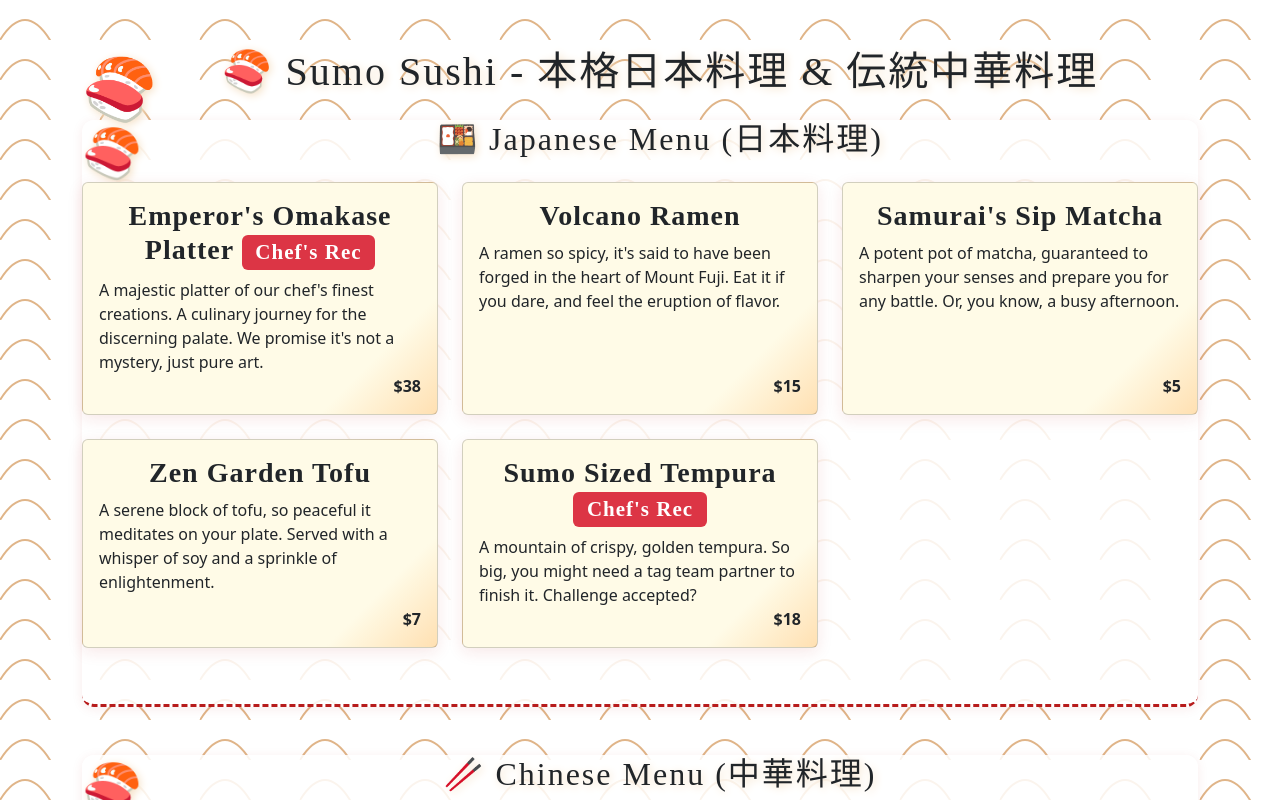
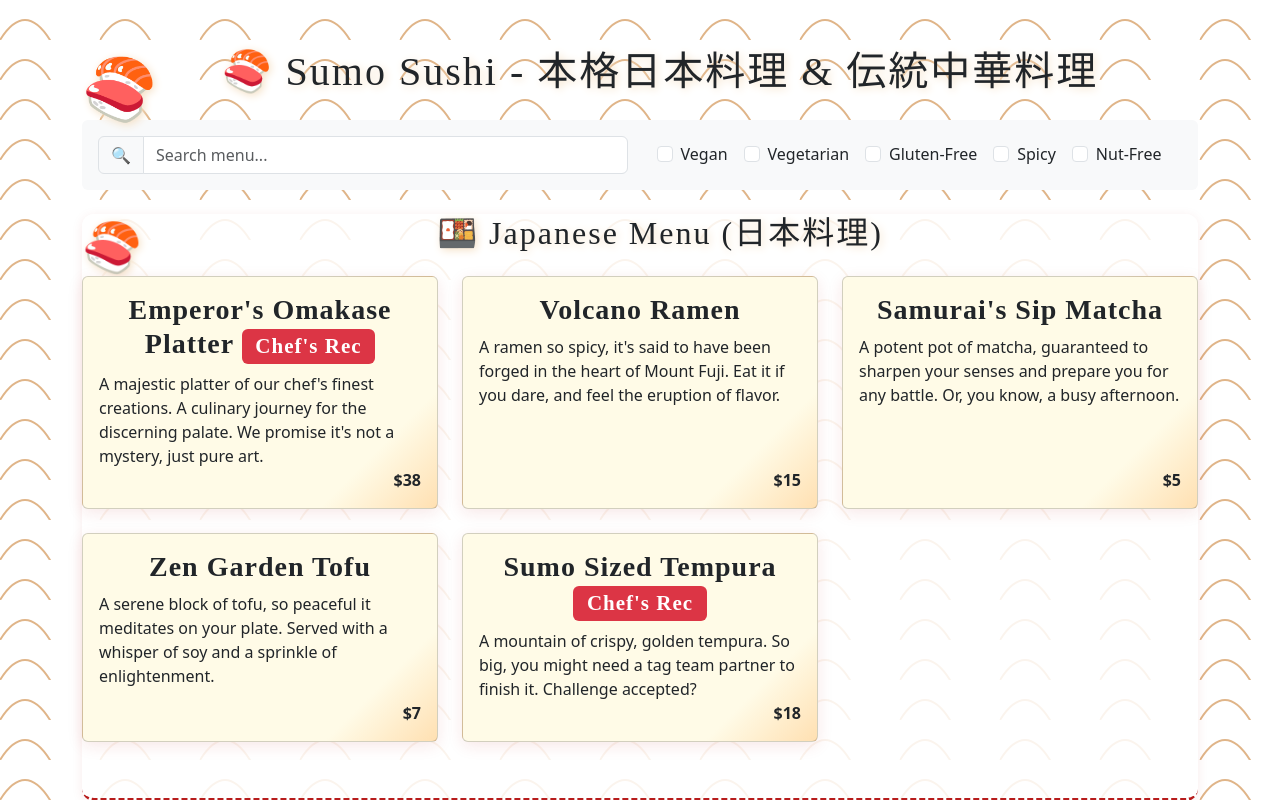
Before and after one commit to reubensebastian8/MWBPUB, a React (Create React App) app in the folder japanese-menu/: page / in a window 1280 px wide. Shown: the top 800 px of the page. Built offline with nearby package versions, Linux system fonts and the light colour scheme.

Commit message:
Added filter funtionality

```diff
--- a/japanese-menu/src/components/Menu.js
+++ b/japanese-menu/src/components/Menu.js
@@ -1,25 +1,60 @@
-import React from 'react';
-import { Container, Row, Col } from 'react-bootstrap';
+import React, { useState } from 'react';
+import { Container, Row } from 'react-bootstrap';
 import './Menu.css';
+import './MenuFilter.css';
 import MenuSection from './MenuSection';
 import Testimonial from './Testimonial';
+import MenuFilter from './MenuFilter';
 import { japaneseMenuItems, chineseMenuItems, testimonials } from './menuData';
 
 const Menu = () => {
+  const [searchTerm, setSearchTerm] = useState('');
+  const [filters, setFilters] = useState({
+    vegan: false,
+    vegetarian: false,
+    'gluten-free': false,
+    spicy: false,
+    'nut-free': false
+  });
+
+  const handleSearchChange = (event) => {
+    setSearchTerm(event.target.value);
+  };
+
+  const handleFilterChange = (filter) => {
+    setFilters(prevFilters => ({ ...prevFilters, [filter]: !prevFilters[filter] }));
+  };
+
+  const getFilteredItems = (items) => {
+    return items.filter(item => {
+      const activeFilters = Object.keys(filters).filter(f => filters[f]);
+      const matchesSearch = item.name.toLowerCase().includes(searchTerm.toLowerCase());
+      const matchesFilters = activeFilters.every(f => item.tags && item.tags.includes(f));
+      return matchesSearch && matchesFilters;
+    });
+  };
+
   return (
     <Container as="main" role="main" className="mt-5">
       <h1 className="text-center mb-4" tabIndex="0">🍣 Sumo Sushi - 本格日本料理 & 伝統中華料理</h1>
 
+      <MenuFilter
+        searchTerm={searchTerm}
+        onSearchChange={handleSearchChange}
+        filters={filters}
+        onFilterChange={handleFilterChange}
+      />
+
       <MenuSection
         id="japanese-menu-heading"
         title="🍱 Japanese Menu (日本料理)"
-        items={japaneseMenuItems}
+        items={getFilteredItems(japaneseMenuItems)}
       />
 
       <MenuSection
         id="chinese-menu-heading"
         title="🥢 Chinese Menu (中華料理)"
-        items={chineseMenuItems}
+        items={getFilteredItems(chineseMenuItems)}
       />
 
       <section aria-labelledby="testimonials-heading" className="mt-5">
--- /dev/null
+++ b/japanese-menu/src/components/MenuFilter.css
@@ -0,0 +1,8 @@
+.form-check-input:checked {
+    background-color: #b71c1c;
+    border-color: #b71c1c;
+}
+
+.form-check-label {
+    text-transform: capitalize;
+}
--- /dev/null
+++ b/japanese-menu/src/components/MenuFilter.js
@@ -0,0 +1,41 @@
+import React from 'react';
+import { Form, InputGroup, Row, Col } from 'react-bootstrap';
+
+const dietaryTags = ["vegan", "vegetarian", "gluten-free", "spicy", "nut-free"];
+
+const MenuFilter = ({ searchTerm, onSearchChange, filters, onFilterChange }) => {
+  return (
+    <div className="mb-4 p-3 bg-light rounded">
+      <Row className="align-items-center">
+        <Col md={6} className="mb-3 mb-md-0">
+          <InputGroup>
+            <InputGroup.Text>🔍</InputGroup.Text>
+            <Form.Control
+              type="text"
+              placeholder="Search menu..."
+              value={searchTerm}
+              onChange={onSearchChange}
+            />
+          </InputGroup>
+        </Col>
+        <Col md={6}>
+          <div className="d-flex flex-wrap justify-content-center">
+            {dietaryTags.map(tag => (
+              <Form.Check
+                key={tag}
+                type="checkbox"
+                id={`filter-${tag}`}
+                label={tag}
+                checked={filters[tag]}
+                onChange={() => onFilterChange(tag)}
+                className="me-3"
+              />
+            ))}
+          </div>
+        </Col>
+      </Row>
+    </div>
+  );
+};
+
+export default MenuFilter;
--- a/japanese-menu/src/components/menuData.js
+++ b/japanese-menu/src/components/menuData.js
@@ -5,56 +5,61 @@ export const japaneseMenuItems = [
     name: "Emperor's Omakase Platter",
     description: "A majestic platter of our chef's finest creations. A culinary journey for the discerning palate. We promise it's not a mystery, just pure art.",
     price: "$38",
-    recommended: true
+    recommended: true,
+    tags: ["gluten-free", "nut-free"]
   },
   {
     id: "jpn2",
     name: "Volcano Ramen",
     description: "A ramen so spicy, it's said to have been forged in the heart of Mount Fuji. Eat it if you dare, and feel the eruption of flavor.",
-    price: "$15"
+    price: "$15",
+    tags: ["spicy"]
   },
   {
     id: "jpn3",
     name: "Samurai's Sip Matcha",
     description: "A potent pot of matcha, guaranteed to sharpen your senses and prepare you for any battle. Or, you know, a busy afternoon.",
-    price: "$5"
+    price: "$5",
+    tags: ["vegan", "vegetarian", "gluten-free", "nut-free"]
   },
   {
     id: "jpn4",
     name: "Zen Garden Tofu",
     description: "A serene block of tofu, so peaceful it meditates on your plate. Served with a whisper of soy and a sprinkle of enlightenment.",
-    price: "$7"
+    price: "$7",
+    tags: ["vegan", "vegetarian", "gluten-free", "nut-free"]
   },
   {
     id: "jpn5",
     name: "Sumo Sized Tempura",
     description: "A mountain of crispy, golden tempura. So big, you might need a tag team partner to finish it. Challenge accepted?",
     price: "$18",
-    recommended: true
+    recommended: true,
+    tags: ["nut-free"]
   }
 ];
 
 export const chineseMenuItems = [
-  { id: "chn1", name: "Peking Duck (北京烤鸭)", description: "Crispy roasted duck served with pancakes, scallions, and hoisin sauce.", price: "$36" },
-  { id: "chn2", name: "Xiao Long Bao (小笼包)", description: "Steamed soup dumplings filled with juicy pork and rich broth.", price: "$8" },
-  { id: "chn3", name: "Mapo Tofu (麻婆豆腐)", description: "Silky tofu in a spicy, numbing Sichuan pepper sauce with minced pork.", price: "$12" },
-  { id: "chn4", name: "Kung Pao Chicken (宫保鸡丁)", description: "Stir-fried chicken with peanuts, dried chilies, and a sweet-spicy sauce.", price: "$13" },
-  { id: "chn5", name: "Char Siu (叉烧)", description: "Cantonese-style barbecued pork with a sweet, savory glaze.", price: "$11" },
-  { id: "chn6", name: "Sweet and Sour Pork (咕噜肉)", description: "Crispy pork in a tangy sweet and sour sauce with pineapple and peppers.", price: "$13" },
-  { id: "chn7", name: "Hot Pot (火锅)", description: "A bubbling pot of broth with assorted meats, seafood, and vegetables for dipping.", price: "$28" },
-  { id: "chn8", name: "Egg Fried Rice (蛋炒饭)", description: "Classic fried rice with egg, scallions, and a touch of soy sauce.", price: "$7" },
-  { id: "chn9", name: "Spring Rolls (春卷)", description: "Crispy rolls filled with vegetables and pork, served with dipping sauce.", price: "$6" },
-  { id: "chn10", name: "Sichuan Spicy Noodles (四川担担面)", description: "Noodles tossed in a spicy, numbing Sichuan sauce with minced pork.", price: "$10" },
-  { id: "chn11", name: "Steamed Fish with Ginger and Scallion (清蒸鱼)", description: "Whole fish steamed with ginger, scallions, and soy sauce.", price: "$22" },
-  { id: "chn12", name: "Lion's Head Meatballs (狮子头)", description: "Large, tender pork meatballs braised in a savory sauce.", price: "$14" },
-  { id: "chn13", name: "Twice-Cooked Pork (回锅肉)", description: "Pork belly slices stir-fried with leeks and spicy bean paste.", price: "$13" },
-  { id: "chn14", name: "Beef Chow Fun (干炒牛河)", description: "Stir-fried wide rice noodles with beef, bean sprouts, and soy sauce.", price: "$12" },
-  { id: "chn15", name: "Salt and Pepper Shrimp (椒盐虾)", description: "Crispy shrimp tossed with salt, pepper, and fresh chilies.", price: "$16" },
-  { id: "chn16", name: "Century Egg and Pork Congee (皮蛋瘦肉粥)", description: "Rice porridge with preserved egg and tender pork.", price: "$8" },
-  { id: "chn17", name: "Stir-Fried Bok Choy (清炒白菜)", description: "Fresh bok choy stir-fried with garlic.", price: "$7" },
-  { id: "chn18", name: "Dan Dan Noodles (担担面)", description: "Spicy Sichuan noodles with minced pork and pickled vegetables.", price: "$10" },
-  { id: "chn19", name: "Lotus Leaf Sticky Rice (荷叶饭)", description: "Sticky rice with chicken, mushrooms, and sausage, steamed in a lotus leaf.", price: "$11" },
-  { id: "chn20", name: "Red Bean Buns (豆沙包)", description: "Steamed buns filled with sweet red bean paste.", price: "$6" }
+  { id: "chn1", name: "Peking Duck (北京烤鸭)", description: "Crispy roasted duck served with pancakes, scallions, and hoisin sauce.", price: "$36", tags: ["nut-free"] },
+  { id: "chn2", name: "Xiao Long Bao (小笼包)", description: "Steamed soup dumplings filled with juicy pork and rich broth.", price: "$8", tags: ["nut-free"] },
+  { id: "chn3", name: "Mapo Tofu (麻婆豆腐)", description: "Silky tofu in a spicy, numbing Sichuan pepper sauce with minced pork.", price: "$12", tags: ["spicy", "vegetarian"] },
+  { id: "chn4", name: "Kung Pao Chicken (宫保鸡丁)", description: "Stir-fried chicken with peanuts, dried chilies, and a sweet-spicy sauce.", price: "$13", tags: ["spicy"] },
+  { id: "chn5", name: "Char Siu (叉烧)", description: "Cantonese-style barbecued pork with a sweet, savory glaze.", price: "$11", tags: ["nut-free", "gluten-free"] },
+  { id: "chn6", name: "Sweet and Sour Pork (咕噜肉)", description: "Crispy pork in a tangy sweet and sour sauce with pineapple and peppers.", price: "$13", tags: ["nut-free"] },
+  { id: "chn7", name: "Hot Pot (火锅)", description: "A bubbling pot of broth with assorted meats, seafood, and vegetables for dipping.", price: "$28", tags: ["gluten-free", "nut-free"] },
+  { id: "chn8", name: "Egg Fried Rice (蛋炒饭)", description: "Classic fried rice with egg, scallions, and a touch of soy sauce.", price: "$7", tags: ["vegetarian", "gluten-free", "nut-free"] },
+  { id: "chn9", name: "Spring Rolls (春卷)", description: "Crispy rolls filled with vegetables and pork, served with dipping sauce.", price: "$6", tags: ["vegetarian", "nut-free"] },
+  { id: "chn10", name: "Sichuan Spicy Noodles (四川担担面)", description: "Noodles tossed in a spicy, numbing Sichuan sauce with minced pork.", price: "$10", tags: ["spicy", "nut-free"] },
+  { id: "chn11", name: "Steamed Fish with Ginger and Scallion (清蒸鱼)", description: "Whole fish steamed with ginger, scallions, and soy sauce.", price: "$22", tags: ["gluten-free", "nut-free"] },
+  { id: "chn12", name: "Lion's Head Meatballs (狮子头)", description: "Large, tender pork meatballs braised in a savory sauce.", price: "$14", tags: ["nut-free"] },
+  { id: "chn13", name: "Twice-Cooked Pork (回锅肉)", description: "Pork belly slices stir-fried with leeks and spicy bean paste.", price: "$13", tags: ["spicy", "nut-free"] },
+  { id: "chn14", name: "Beef Chow Fun (干炒牛河)", description: "Stir-fried wide rice noodles with beef, bean sprouts, and soy sauce.", price: "$12", tags: ["nut-free"] },
+  { id: "chn15", name: "Salt and Pepper Shrimp (椒盐虾)", description: "Crispy shrimp tossed with salt, pepper, and fresh chilies.", price: "$16", tags: ["spicy", "gluten-free", "nut-free"] },
+  { id: "chn16", name: "Century Egg and Pork Congee (皮蛋瘦肉粥)", description: "Rice porridge with preserved egg and tender pork.", price: "$8", tags: ["gluten-free", "nut-free"] },
+  { id: "chn17", name: "Stir-Fried Bok Choy (清炒白菜)", description: "Fresh bok choy stir-fried with garlic.", price: "$7", tags: ["vegan", "vegetarian", "gluten-free", "nut-free"] },
+  { id: "chn18", name: "Dan Dan Noodles (担担面)", description: "Spicy Sichuan noodles with minced pork and pickled vegetables.", price: "$10", tags: ["spicy", "nut-free"] },
+  { id: "chn19", name: "Lotus Leaf Sticky Rice (荷叶饭)", description: "Sticky rice with chicken, mushrooms, and sausage, steamed in a lotus leaf.", price: "$11", tags: ["gluten-free", "nut-free"] },
+  { id: "chn20", name: "Red Bean Buns (豆沙包)", description: "Steamed buns filled with sweet red bean paste.", price: "$6", tags: ["vegan", "vegetarian", "nut-free"] }
 ];
 
 export const testimonials = [
```
